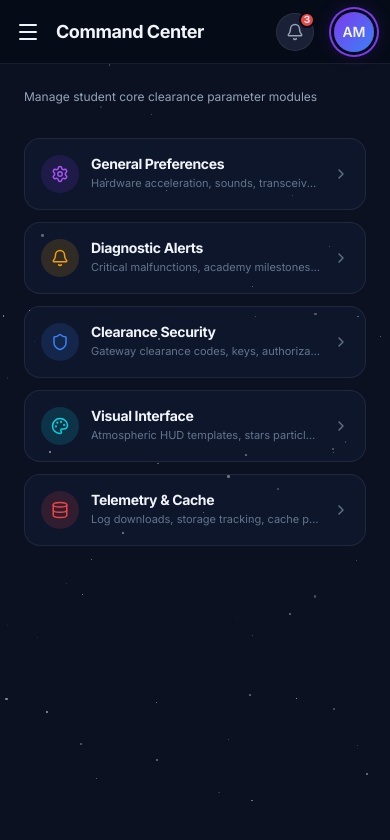
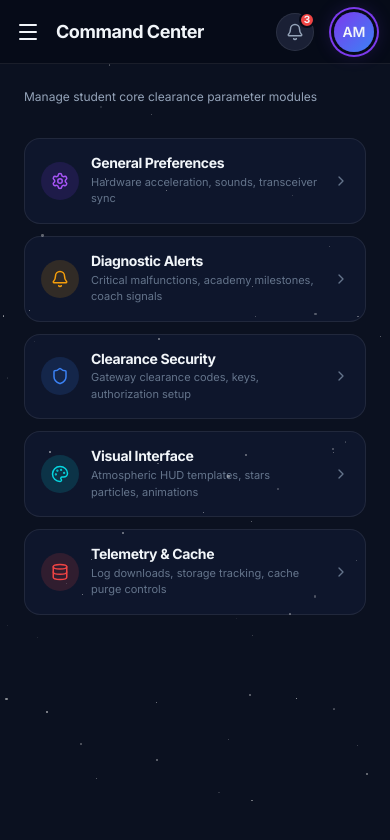
Before and after one commit to Amr-Mohamed665/Students_Hub, a React (Vite) app: page /dashboard/command in a window 390 px wide. Shown: the top 840 px of the page. Built offline with nearby package versions, Linux system fonts and the light colour scheme; the HTML template or start-up script is replaced by a standard one.

Commit message:
fix(settings): align CSS mobile breakpoint with JS isMobile threshold (767px)

```diff
--- a/src/pages/dashboard/CommandCenter/CommandCenter.module.css
+++ b/src/pages/dashboard/CommandCenter/CommandCenter.module.css
@@ -440,10 +440,11 @@
   color: var(--text-primary);
 }
 
-@media (max-width: 600px) {
+@media (max-width: 767px) {
   .settingsCard {
     padding: var(--space-3);
     gap: var(--space-4);
+    min-height: unset;
   }
 
   .controlRow {
@@ -478,4 +479,10 @@
   .footer {
     padding-top: var(--space-3);
   }
+
+  .mobileMenuDesc {
+    white-space: normal;
+    overflow: visible;
+    text-overflow: unset;
+  }
 }
```
